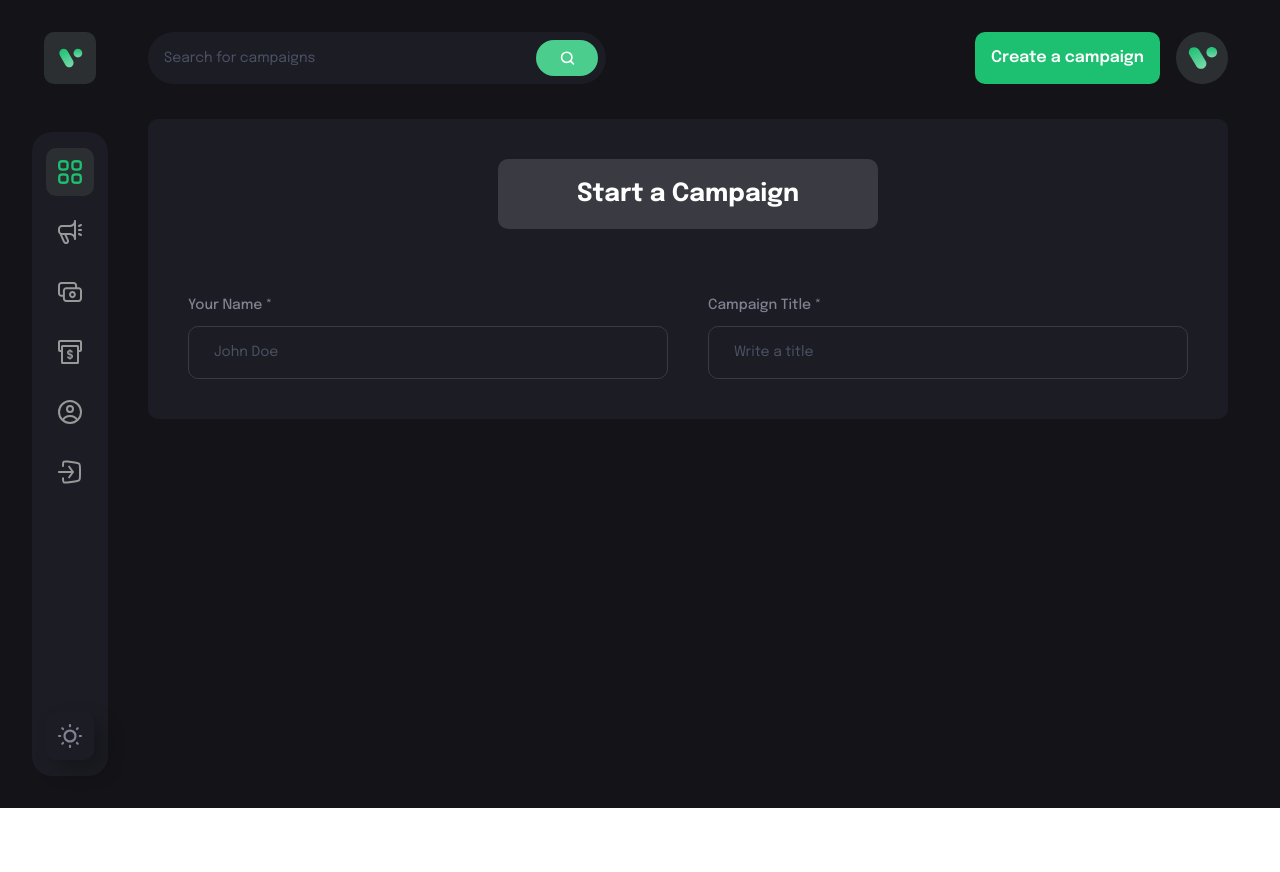
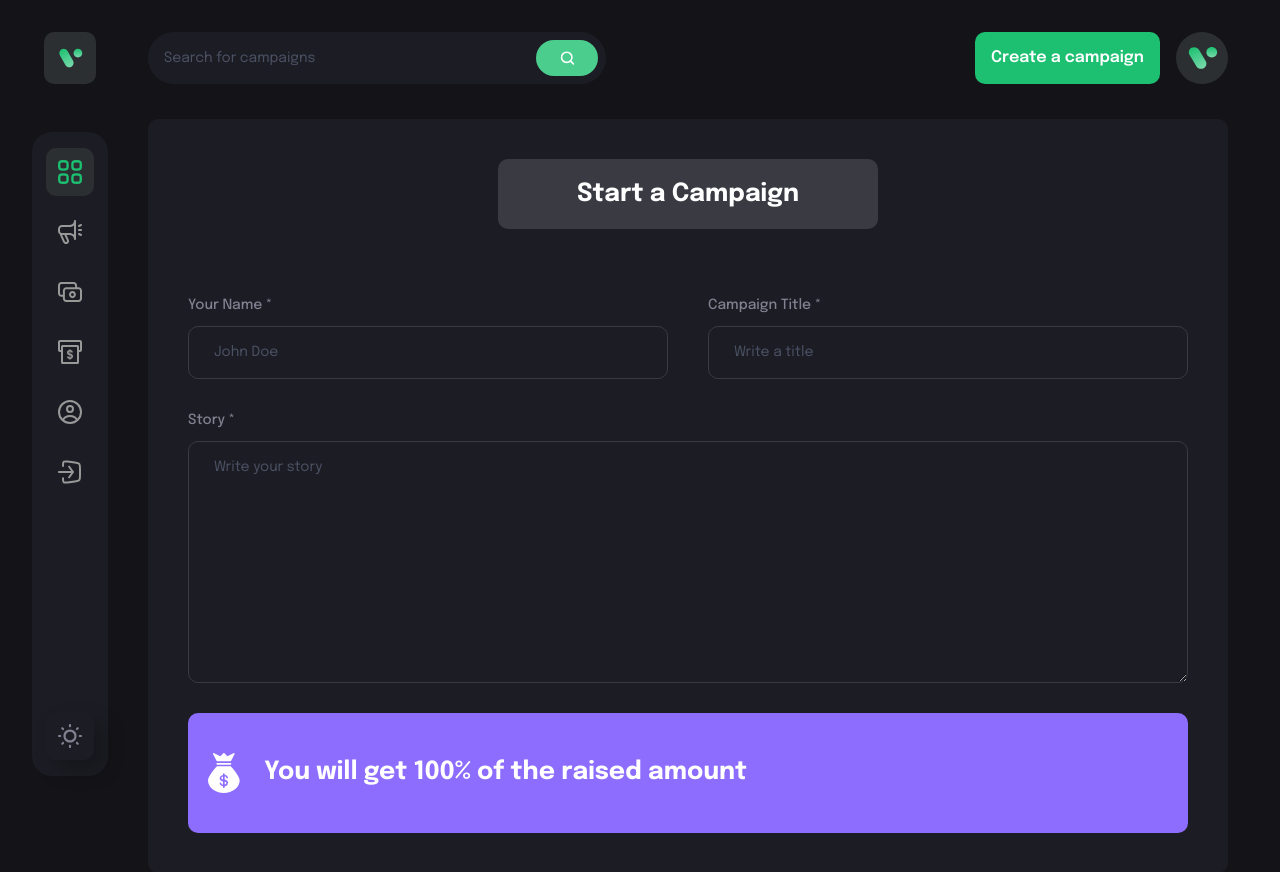
Before and after one commit to anggriawanmr/crowdfunding, a React (Vite) app in the folder client/: page /create-campaign in a window 1280 px wide. Shown: the top 872 px of the page. Before the commit the page ends 808 px from the top, so only its background shows below. Built offline with nearby package versions, Linux system fonts and the light colour scheme; what @thirdweb-dev/react would draw is missing.

Commit message:
Adding another FormField and a banner inside CreateCampaign page :sparkles:

```diff
--- a/client/src/pages/CreateCampaign.jsx
+++ b/client/src/pages/CreateCampaign.jsx
@@ -49,6 +49,25 @@ const CreateCampaign = () => {
             handleChange={() => {}}
           />
         </div>
+
+        <FormField
+          labelName="Story *"
+          placeholder="Write your story"
+          isTextArea
+          value={form.description}
+          handleChange={() => {}}
+        />
+
+        <div className="w-full flex justify-start items-center p-4 bg-[#8c6dfd] h-[120px] rounded-[10px]">
+          <img
+            src={money}
+            alt="money"
+            className="w-[40px] h-[40px] object-contain"
+          />
+          <h4 className="font-epilogue font-bold text-[25px] text-white ml-[20px]">
+            You will get 100% of the raised amount
+          </h4>
+        </div>
       </form>
     </div>
   );
```
